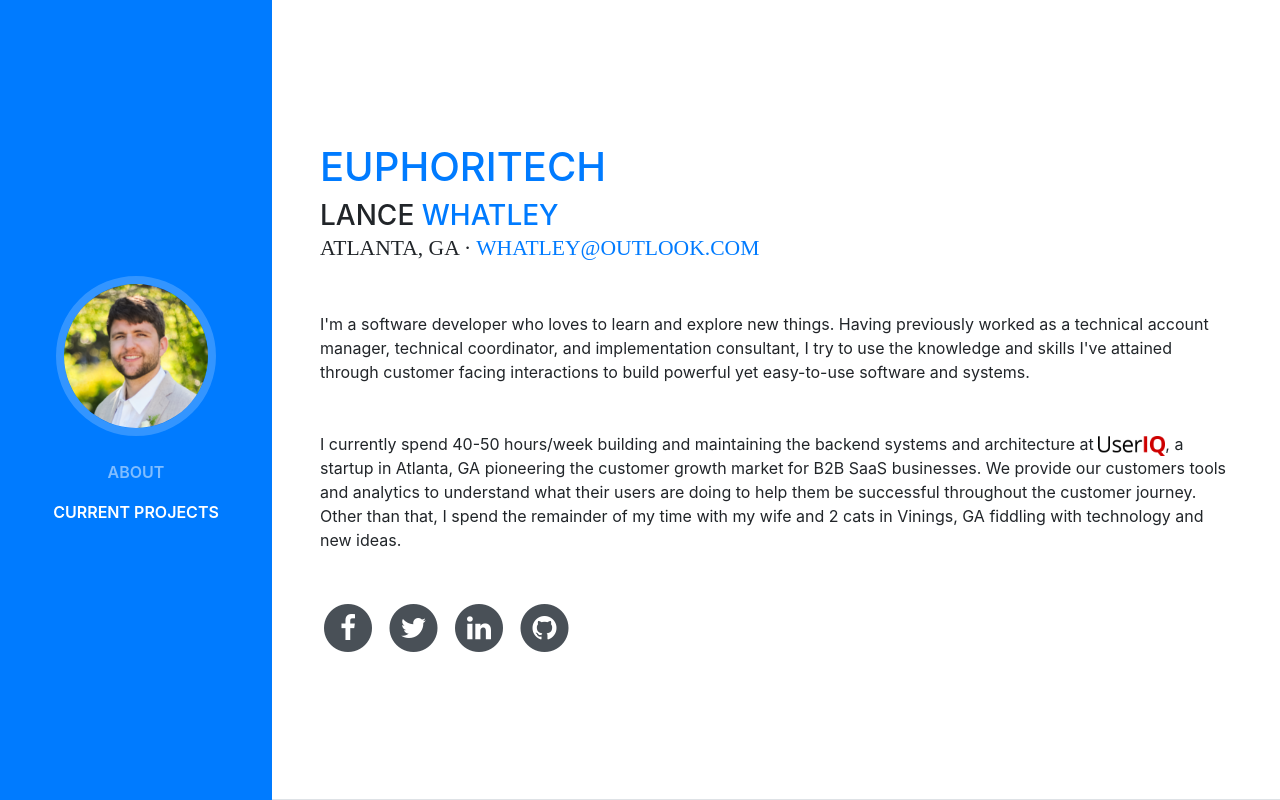
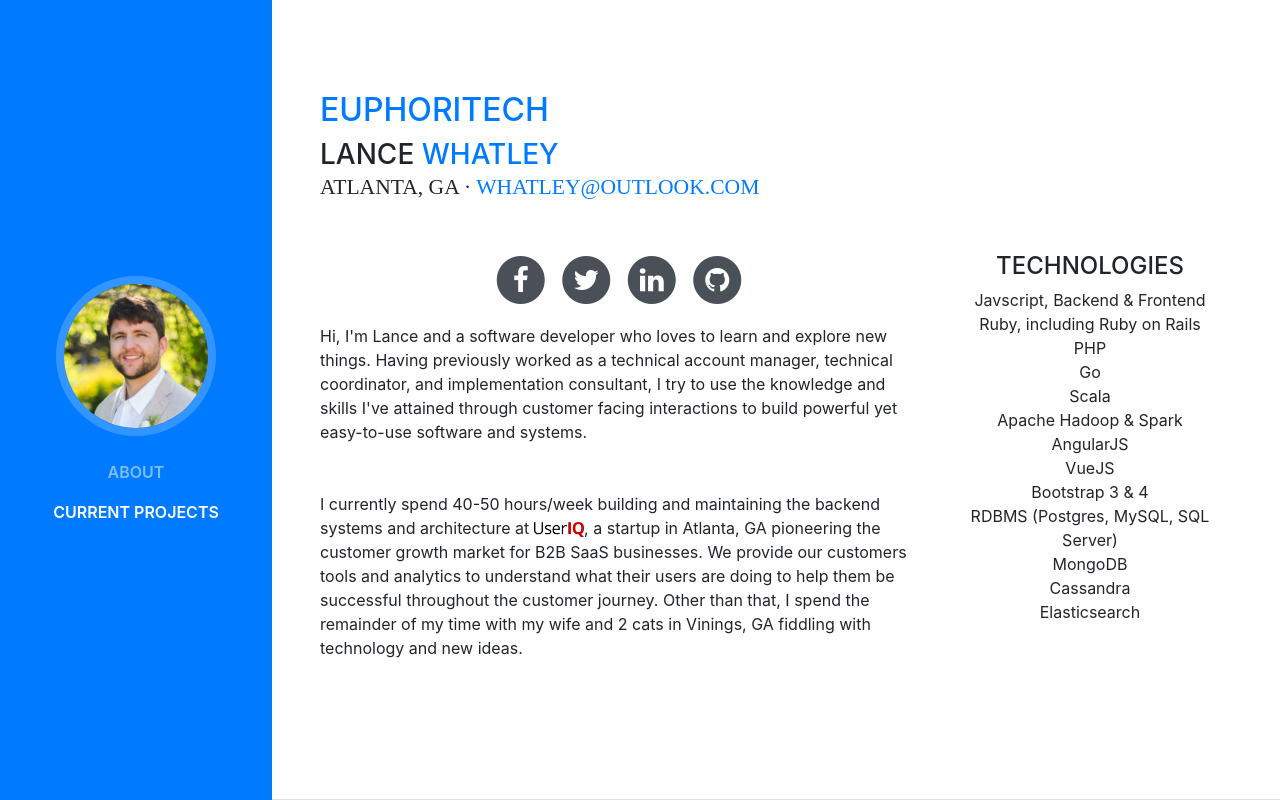
Before and after one commit to whatl3y/portfolio-site, a website with bundled scripts: page www/index.html in a window 1280 px wide. Shown: the top 800 px of the page. Built offline with nearby package versions, Linux system fonts and the light colour scheme; a web font is replaced by a local one.

Commit message:
Adjust icons and add technologies

```diff
--- a/www/index.html
+++ b/www/index.html
@@ -29,7 +29,7 @@
 
     <nav class="navbar navbar-expand-lg navbar-dark bg-primary fixed-top" id="sideNav">
       <a class="navbar-brand js-scroll-trigger" href="#page-top">
-        <span class="d-block d-lg-none">Start Bootstrap</span>
+        <span class="d-block d-lg-none">Euphoritech</span>
         <span class="d-none d-lg-block">
           <img class="img-fluid img-profile rounded-circle mx-auto mb-2" src="img/profile.png" alt="">
         </span>
@@ -53,15 +53,52 @@
 
       <section class="resume-section p-3 p-lg-5 d-flex d-column" id="about">
         <div class="my-auto">
-          <h1 class="text-primary">Euphoritech</h1>
+          <h2 class="text-primary">Euphoritech</h2>
           <h3 class="mb-0">Lance
             <span class="text-primary">Whatley</span>
           </h3>
           <div class="subheading mb-5">Atlanta, GA ·
-            <a href="mailto:whatley@outlook.com">whatley@outlook.com</a>
+            <a href="mailto:whatley@outlook.com" target="_blank">whatley@outlook.com</a>
           </div>
+          <div class="row">
+            <div class="col-xs-12 col-sm-8">
+              <ul class="list-inline list-social-icons text-center">
+                <li class="list-inline-item">
+                  <a href="https://www.facebook.com/whatl3y" target="_blank">
+                    <span class="fa-stack fa-lg">
+                      <i class="fa fa-circle fa-stack-2x"></i>
+                      <i class="fa fa-facebook fa-stack-1x fa-inverse"></i>
+                    </span>
+                  </a>
+                </li>
+                <li class="list-inline-item">
+                  <a href="https://twitter.com/whatl3y" target="_blank">
+                    <span class="fa-stack fa-lg">
+                      <i class="fa fa-circle fa-stack-2x"></i>
+                      <i class="fa fa-twitter fa-stack-1x fa-inverse"></i>
+                    </span>
+                  </a>
+                </li>
+                <li class="list-inline-item">
+                  <a href="https://www.linkedin.com/in/lwhatley/" target="_blank">
+                    <span class="fa-stack fa-lg">
+                      <i class="fa fa-circle fa-stack-2x"></i>
+                      <i class="fa fa-linkedin fa-stack-1x fa-inverse"></i>
+                    </span>
+                  </a>
+                </li>
+                <li class="list-inline-item">
+                  <a href="https://github.com/whatl3y" target="_blank">
+                    <span class="fa-stack fa-lg">
+                      <i class="fa fa-circle fa-stack-2x"></i>
+                      <i class="fa fa-github fa-stack-1x fa-inverse"></i>
+                    </span>
+                  </a>
+                </li>
+              </ul>
               <p class="mb-5">
-            I'm a software developer who loves to learn and explore new things.
+                Hi, I'm Lance and a software developer who loves to
+                learn and explore new things.
                 Having previously worked as a technical account manager, technical
                 coordinator, and implementation consultant, I try to use the knowledge
                 and skills I've attained through customer facing interactions to
@@ -69,7 +106,7 @@
               </p>
               <p class="mb-5">
                 I currently spend 40-50 hours/week building and maintaining the backend
-            systems and architecture at <a href="https://useriq.com" target="_blank"><img style="max-height:20px" src="img/UserIQ_Logo_188x56.png" /></a>,
+                systems and architecture at <a href="https://useriq.com" target="_blank"><img style="max-height:15px" src="img/UserIQ_Logo_188x56.png" /></a>,
                 a startup in Atlanta, GA pioneering the customer growth market
                 for B2B SaaS businesses. We provide our customers tools and analytics to
                 understand what their users are doing to help them be successful
@@ -77,40 +114,26 @@
                 remainder of my time with my wife and 2 cats in Vinings, GA
                 fiddling with technology and new ideas.
               </p>
-          <ul class="list-inline list-social-icons mb-0">
-            <li class="list-inline-item">
-              <a href="https://www.facebook.com/whatl3y">
-                <span class="fa-stack fa-lg">
-                  <i class="fa fa-circle fa-stack-2x"></i>
-                  <i class="fa fa-facebook fa-stack-1x fa-inverse"></i>
-                </span>
-              </a>
-            </li>
-            <li class="list-inline-item">
-              <a href="https://twitter.com/whatl3y">
-                <span class="fa-stack fa-lg">
-                  <i class="fa fa-circle fa-stack-2x"></i>
-                  <i class="fa fa-twitter fa-stack-1x fa-inverse"></i>
-                </span>
-              </a>
-            </li>
-            <li class="list-inline-item">
-              <a href="https://www.linkedin.com/in/lwhatley/">
-                <span class="fa-stack fa-lg">
-                  <i class="fa fa-circle fa-stack-2x"></i>
-                  <i class="fa fa-linkedin fa-stack-1x fa-inverse"></i>
-                </span>
-              </a>
-            </li>
-            <li class="list-inline-item">
-              <a href="https://github.com/whatl3y">
-                <span class="fa-stack fa-lg">
-                  <i class="fa fa-circle fa-stack-2x"></i>
-                  <i class="fa fa-github fa-stack-1x fa-inverse"></i>
-                </span>
-              </a>
-            </li>
+            </div>
+            <div class="col-xs-12 col-sm-4 text-center">
+              <h4>Technologies</h4>
+              <ul class="list-unstyled">
+                <li>Javscript, Backend &amp; Frontend</li>
+                <li>Ruby, including Ruby on Rails</li>
+                <li>PHP</li>
+                <li>Go</li>
+                <li>Scala</li>
+                <li>Apache Hadoop &amp; Spark</li>
+                <li>AngularJS</li>
+                <li>VueJS</li>
+                <li>Bootstrap 3 &amp; 4</li>
+                <li>RDBMS (Postgres, MySQL, SQL Server)</li>
+                <li>MongoDB</li>
+                <li>Cassandra</li>
+                <li>Elasticsearch</li>
               </ul>
+            </div>
+          </div>
         </div>
       </section>
 
@@ -164,7 +187,7 @@
                 <div class="card-block">
                   <h4 class="card-title">photosaics (coming soon)</h4>
                   <p class="card-text">A web application that allows you to build "true" beautiful mosaics with your personal and/or social media photos super easily.</p>
-                  <a href="http://www.photosaics.com/" target="_blank" class="btn btn-primary">Wat?</a>
+                  <a href="http://www.photosaics.com" target="_blank" class="btn btn-primary">Wat?</a>
                 </div>
               </div>
             </div>
@@ -172,9 +195,29 @@
             <div class="card-wrapper col-xs-12 col-sm-6 col-md-4">
               <div class="card">
                 <div class="card-block">
-                  <h4 class="card-title">Process Images Online</h4>
+                  <h4 class="card-title">Online Image Processor</h4>
                   <p class="card-text">A web app where you can perform quick and simple image processing functions on images and then reference the generated URL in your web applications &lt;img /$gt; tags.</p>
-                  <a href="https://images.euphoritech.com/" target="_blank" class="btn btn-primary">You're kidding</a>
+                  <a href="https://images.euphoritech.com" target="_blank" class="btn btn-primary">You're kidding, right?</a>
+                </div>
+              </div>
+            </div>
+
+            <div class="card-wrapper col-xs-12 col-sm-6 col-md-4">
+              <div class="card">
+                <div class="card-block">
+                  <h4 class="card-title">ourlove.io</h4>
+                  <p class="card-text">A web app where you can create your own personal page with others to provide a single place for memories with you and your loved ones.</p>
+                  <a href="https://www.ourlove.io" target="_blank" class="btn btn-primary">That is in sane</a>
+                </div>
+              </div>
+            </div>
+
+            <div class="card-wrapper col-xs-12 col-sm-6 col-md-4">
+              <div class="card">
+                <div class="card-block">
+                  <h4 class="card-title">simple-file-uploader</h4>
+                  <p class="card-text">A fork of Angular UI's ui-uploader that removes the AngularJS dependency so you can use it with Vanilla JS or other libraries/frameworks.</p>
+                  <a href="https://github.com/whatl3y/simple-file-uploader" target="_blank" class="btn btn-primary">Pshhh</a>
                 </div>
               </div>
             </div>
```
Also changed, not shown: 1 other file. Lines whose indentation alone changed are shown as unchanged.
